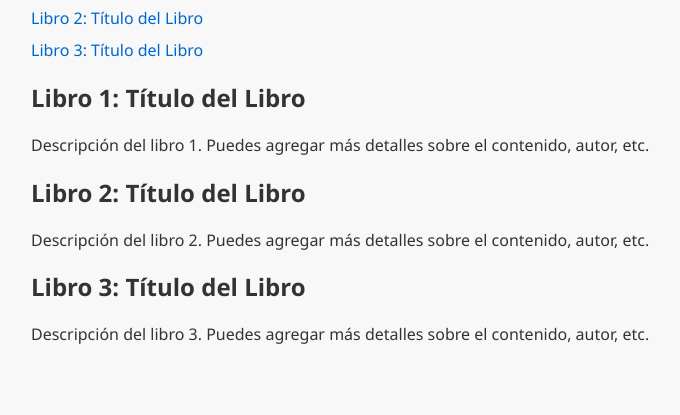
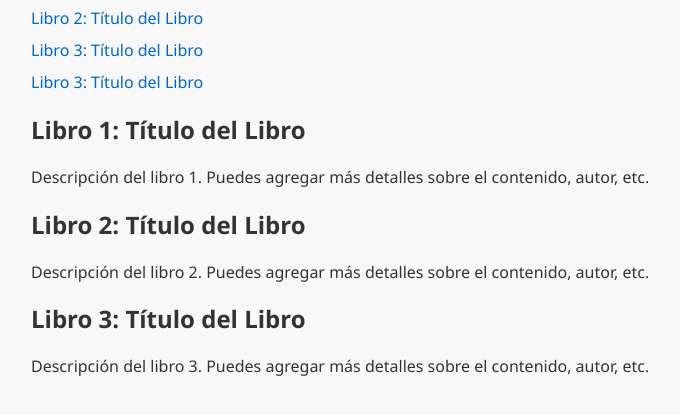
Before and after one commit to CentauroPro/app-i1, a plain HTML site: page libros.html in a window 1280 px wide. Shown: the part 131-546 px from the top of the page, without its empty margins (209-889 px from the left). Drawn offline with Linux system fonts and the light colour scheme.

Commit message:
Update libros.html

```diff
--- a/libros.html
+++ b/libros.html
@@ -45,6 +45,7 @@
         <li><a href="#libro1">Libro 1: Título del Libro</a></li>
         <li><a href="#libro2">Libro 2: Título del Libro</a></li>
         <li><a href="#libro3">Libro 3: Título del Libro</a></li>
+           <li><a href="#libro3">Libro 3: Título del Libro</a></li>
     </ul>
 
     <h2 id="libro1">Libro 1: Título del Libro</h2>
```
